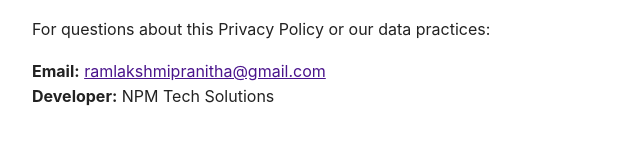
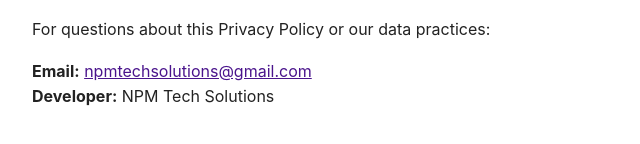
Before and after one commit to npmtechsolutions-arch/prism-core-privacy, a plain HTML site: page index.html in a window 1280 px wide. Shown: the part 2134-2278 px from the top of the page, 248-888 px from the left. Drawn offline with Linux system fonts and the light colour scheme.

Commit message:
Update contact details and dates

```diff
--- a/index.html
+++ b/index.html
@@ -86,7 +86,7 @@
 
 <p>For questions about this Privacy Policy or our data practices:</p>
 
-<p><strong>Email:</strong> <a href="mailto:ramlakshmipranitha@gmail.com">ramlakshmipranitha@gmail.com</a><br>
+<p><strong>Email:</strong> <a href="mailto:npmtechsolutions@gmail.com">npmtechsolutions@gmail.com</a><br>
 <strong>Developer:</strong> NPM Tech Solutions</p>
 
 </body>
```
